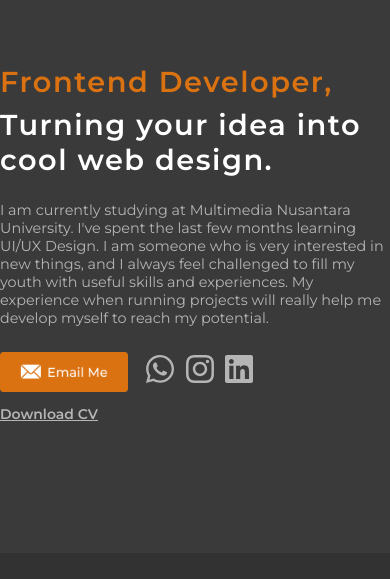
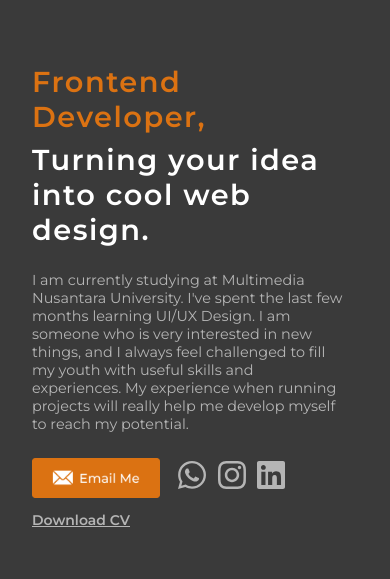
Before and after one commit to alvichairofta/Portofolio, a React (Create React App) app: page / in a window 390 px wide. Shown: the part 450-1029 px from the top of the page. Built offline with nearby package versions, Linux system fonts and the light colour scheme; a web font is replaced by a local one.

Commit message:
Update responsive mobile

```diff
--- a/src/components/Aboutme.css
+++ b/src/components/Aboutme.css
@@ -94,6 +94,8 @@
     flex-direction: column;
     display: flex;
     flex-wrap: wrap;
+    margin: 0;
+    padding: 0;
   }
 
   .Kiri {
@@ -109,10 +111,12 @@
   }
 
   .Kanan {
-    width: 100%;
+    width: 80%;
     margin-top: -10px;
     display: flex;
     flex-direction: column;
+    position: static;
+    padding-left: 2rem;
   }
 
   .Kanan h1 {
--- a/src/components/skills.css
+++ b/src/components/skills.css
@@ -104,8 +104,8 @@
     }
 
     .Tools img {
-      margin: 15px; /* margin di mobile */
-      padding: 2px; /* padding di mobile */
+      margin: 15px;
+      padding: 2px;
       height: 70px;
       width: auto;
     }
```
